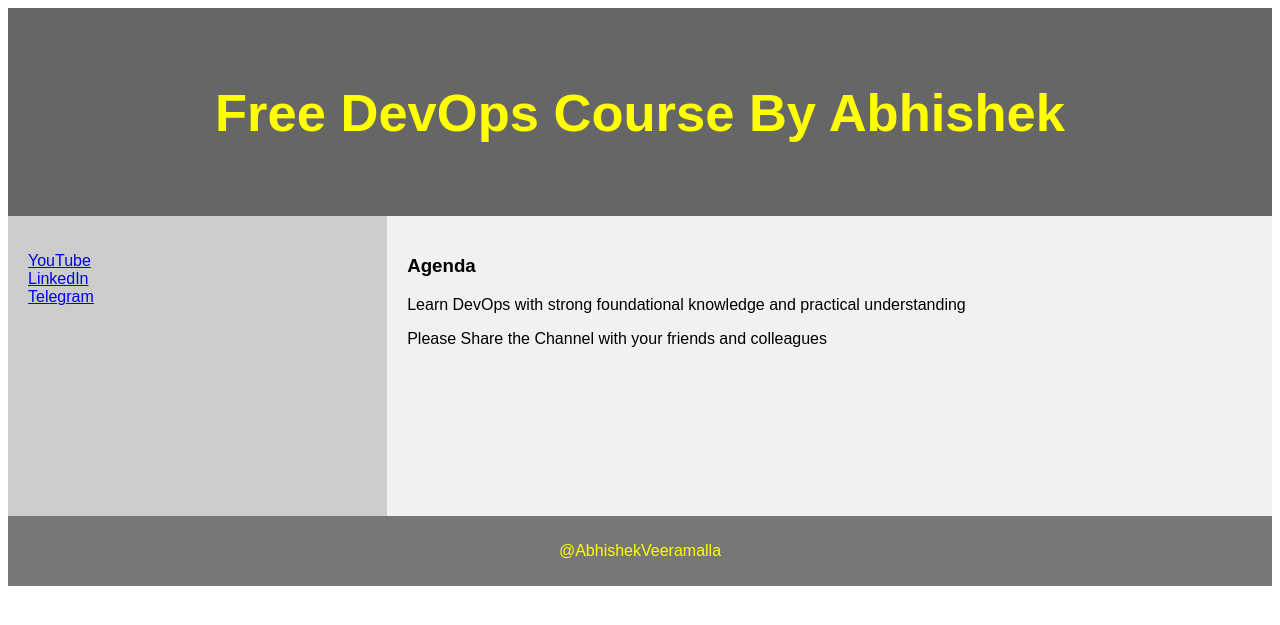
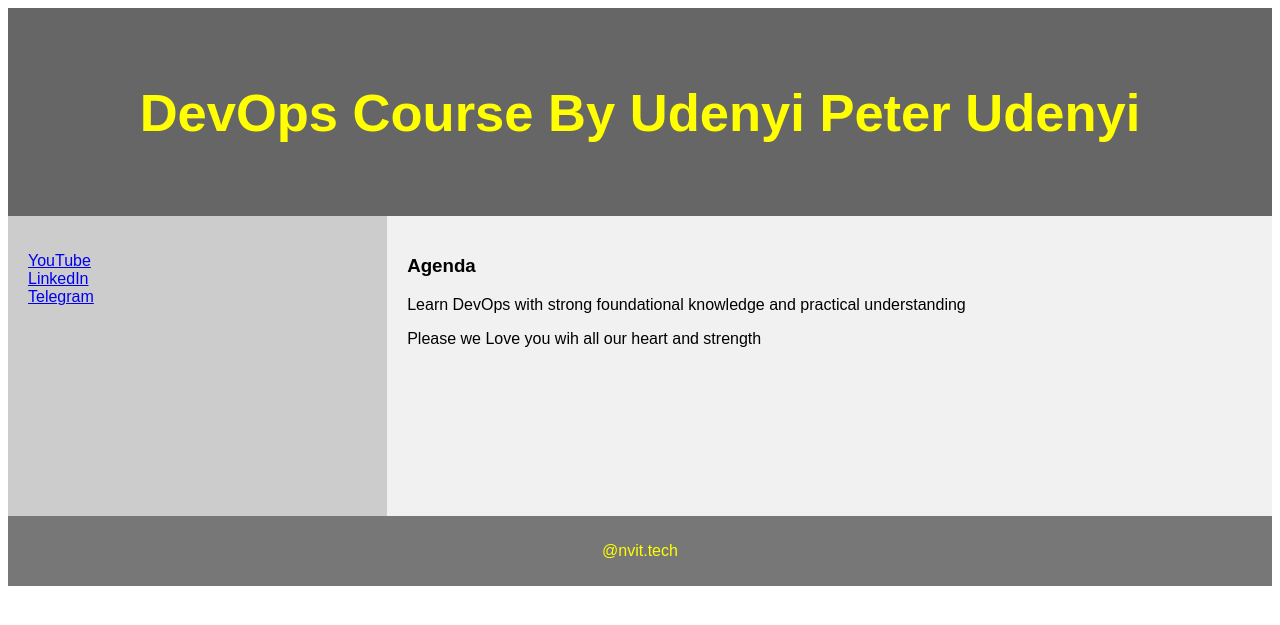
Before and after one commit to Xclusivep/Docker-Zero-to-Hero, a Django app: page /demo/ in a window 1280 px wide. Shown: the top 625 px of the page. Run offline with Django 4.2, Linux system fonts and the light colour scheme.

Commit message:
Update demo_site.html

```diff
--- a/examples/python-web-app/devops/demo/templates/demo_site.html
+++ b/examples/python-web-app/devops/demo/templates/demo_site.html
@@ -73,7 +73,7 @@ footer {
 
 
 <header>
-  <h2>Free DevOps Course By Abhishek</h2>
+  <h2>DevOps Course By Udenyi Peter Udenyi</h2>
 </header>
 
 <section>
@@ -88,12 +88,12 @@ footer {
   <article>
     <h1>Agenda</h1>
     <p>Learn DevOps with strong foundational knowledge and practical understanding</p>
-    <p>Please Share the Channel with your friends and colleagues</p>
+    <p>Please we Love you wih all our heart and strength</p>
   </article>
 </section>
 
 <footer>
-  <p>@AbhishekVeeramalla</p>
+  <p>@nvit.tech</p>
 </footer>
 
 </body>
```
